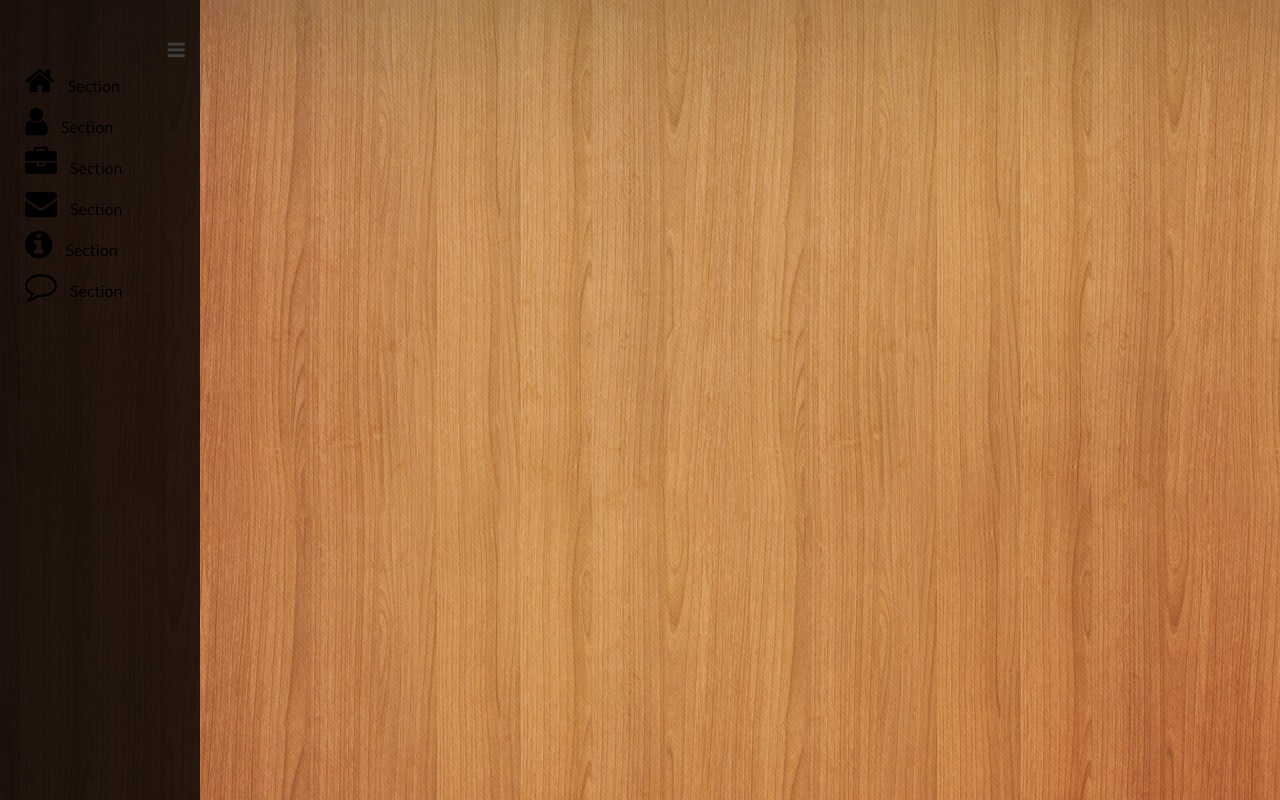
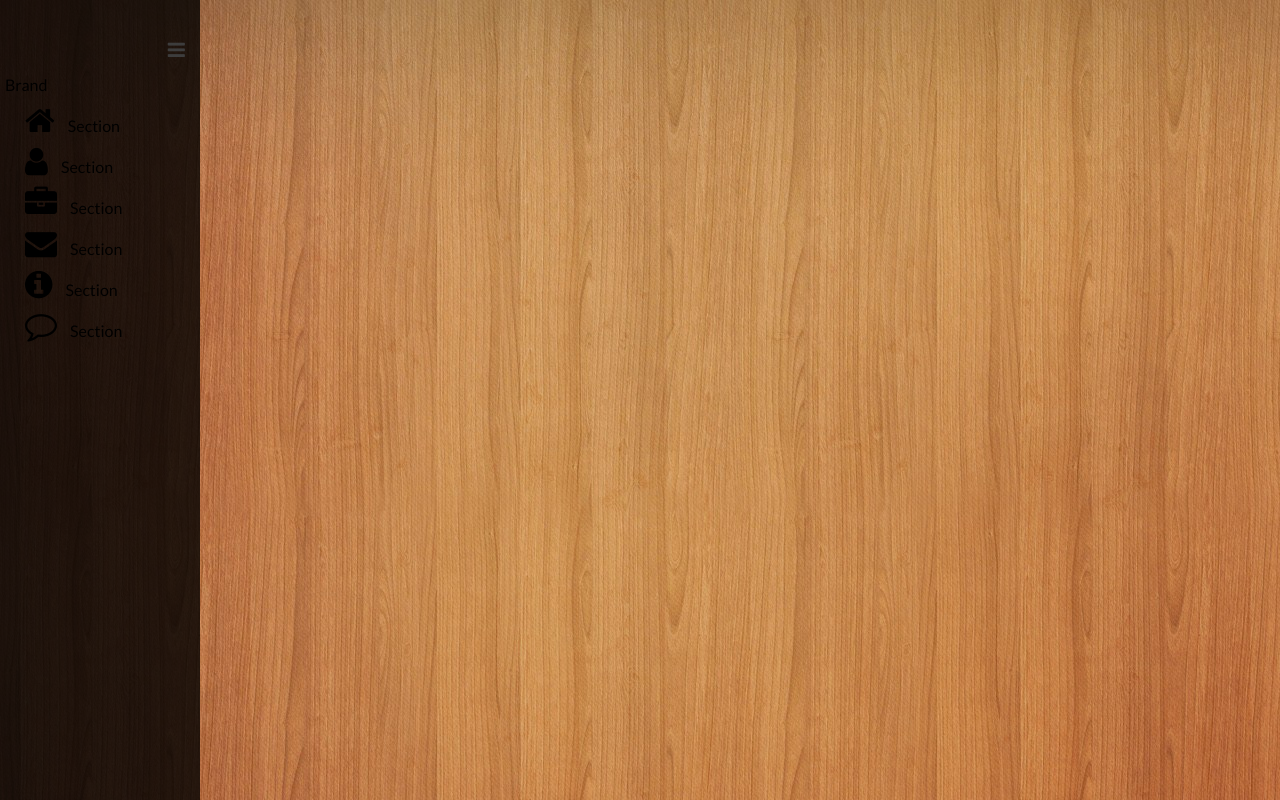
Before and after one commit to carolina-silvag/Portafolio, a plain HTML site: page portafolio2.html in a window 1280 px wide. Drawn offline with Linux system fonts and the light colour scheme.

Commit message:
portafolio 2

```diff
--- a/portafolio2.html
+++ b/portafolio2.html
@@ -20,6 +20,9 @@
             <ul class="sidebar-nav" style="margin-left:0;">
               <li class="sidebar-brand">
                 <a href="#menu-toggle"  id="menu-toggle" style="margin-top:20px;float:right;" > <i class="fa fa-bars fa-2x" style="font-size:20px !Important;" aria-hidden="true" aria-hidden="true"> </i>
+              </li>
+              <li href="#">
+                <a href="#">Brand <span style="margin-left:10px;"></span></a>
               </li>
               <li>
                 <a href="#"><i class="fa fa-home fa-2x " aria-hidden="true"> </i> <span style="margin-left:10px;">Section</span></a>
```
